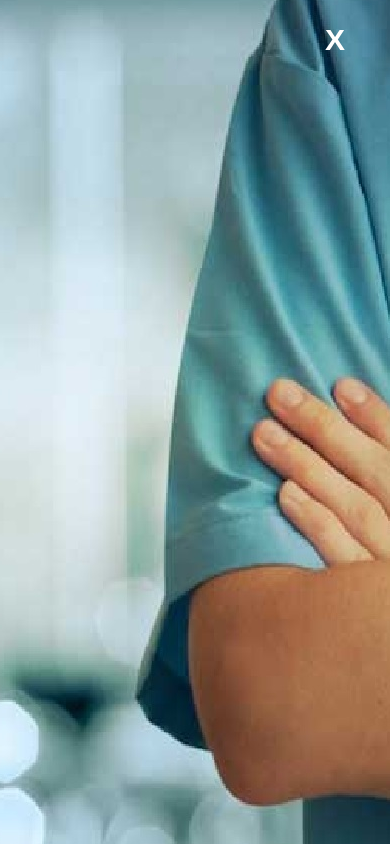
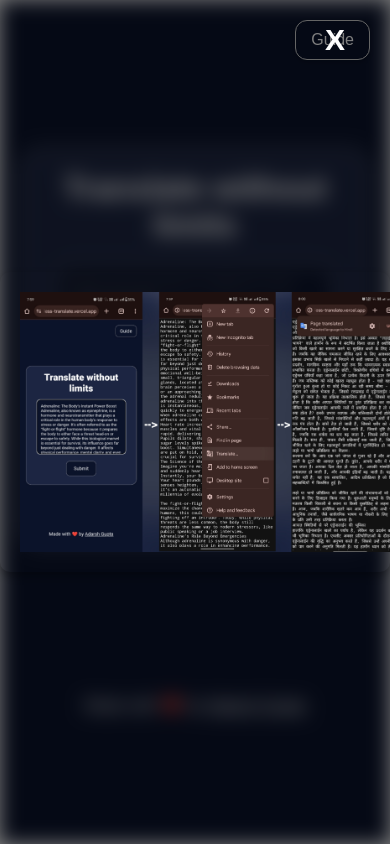
Before and after one commit to Adarsh-2003/Limitless-Translate, a plain HTML site: page index.html in a window 390 px wide. Both pictures are taken after a click on the button "Guide". Drawn offline with Linux system fonts and the light colour scheme.

Commit message:
final touch

```diff
--- a/index.html
+++ b/index.html
@@ -31,9 +31,8 @@
   <div class="popup-overlay" id="popup">
     <button class="close-button" onclick="closePopup()"><h2>X</h2></button>
     <div class="popup-content">
-      <img class="hide-on-mobile" src="./assets/translator-demo.png" alt="Guide Image">
+      <img src="./assets/guide.jpg" alt="Guide Image">
     </div>
-    <img class="visible-on-mobile" src="./assets/testi.jpg" alt="Guide Image">
   </div>
     <script src="script.js" charset="UTF-8"></script>
   </body>
--- a/styles.css
+++ b/styles.css
@@ -138,24 +138,3 @@ footer a{
 .visible-on-mobile {
     display: none;
 }
-
-
-  @media (max-width: 768px){
-
-    .visible-on-mobile{
-      display: flex;
-    }
-
-    .hide-on-mobile {
-      display: none;
-  }
-  }
-
-  @media (min-width: 769px) {
-    .hide-on-mobile {
-        display: flex;
-    }
-    .visible-on-mobile {
-        display: none;
-    }
-}
```
Also changed, not shown: assets/guide.jpg (added), assets/testi.jpg (deleted), assets/translator-demo.png (deleted), 1 other file.
